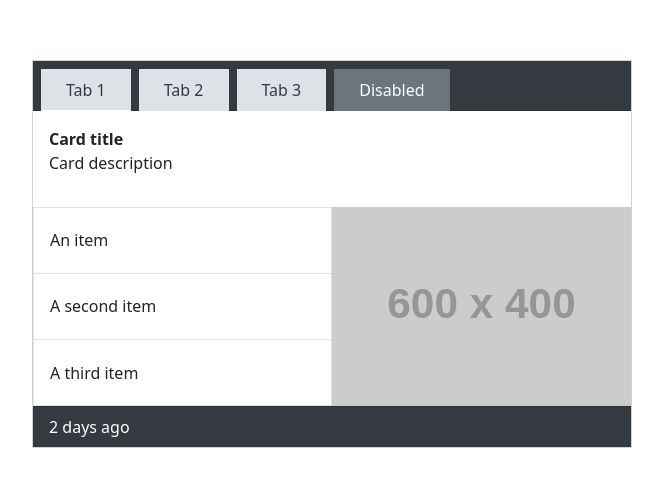
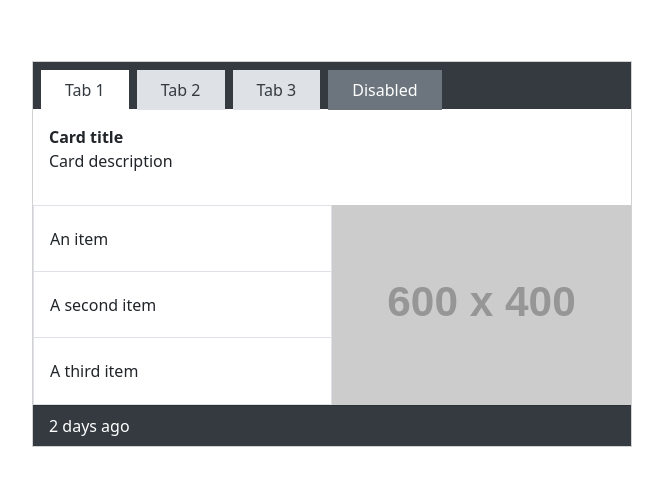
Before and after one commit to joaogabriel-thedev/Bootstrap-component, a website: page src/index.html in a window 1280 px wide. Shown: the part 146-632 px from the top of the page, without its empty margins (308-971 px from the left). Drawn offline with nearby package versions, Linux system fonts and the light colour scheme; files that its build step writes are made by us from their sources; placeholder pictures from the web are drawn by us.

Commit message:
legeres corrections

```diff
--- a/src/index.html
+++ b/src/index.html
@@ -33,7 +33,8 @@
       <!-- CSS and JavaScript -->
       <link rel="stylesheet" href="styles/app.css">
       <script src="scripts/main.js" defer></script>
-      <script src="https://cdn.jsdelivr.net/npm/bootstrap@5.3.3/dist/js/bootstrap.bundle.min.js" integrity="sha384-YvpcrYf0tY3lHB60NNkmXc5s9fDVZLESaAA55NDzOxhy9GkcIdslK1eN7N6jIeHz" crossorigin="anonymous"></script>
+      <script src="https://code.jquery.com/jquery-3.6.0.min.js" defer></script>
+      <script src="https://cdn.jsdelivr.net/npm/bootstrap@5.3.3/dist/js/bootstrap.bundle.min.js" integrity="sha384-YvpcrYf0tY3lHB60NNkmXc5s9fDVZLESaAA55NDzOxhy9GkcIdslK1eN7N6jIeHz" crossorigin="anonymous" defer></script>
 
       <!-- Title -->
       <title>Odoo training</title>
@@ -44,25 +45,25 @@
     <div class="card w-100 col-md-8 col-lg-6 rounded-0" style="max-width: 600px;">
 
       <!-- Card Header with Tabs -->
-      <div class="card-header bg-dark rounded-0">
-        <ul class="nav nav-tabs card-header-tabs" role="tablist">
+      <div class="card-header bg-dark rounded-0 border-0 pb-0 z-0">
+        <ul class="nav nav-tabs card-header-tabs pb-0 mb-0" role="tablist">
           <li class="nav-item pe-2">
-            <a class="nav-link active rounded-0 text-dark bg-light px-4" data-bs-toggle="tab" href="#tab1" role="tab">Tab 1</a>
+            <a class="nav-link active rounded-0 text-dark px-4 border-0" data-bs-toggle="tab" href="#tab1" role="tab" aria-selected="true">Tab 1</a>
           </li>
           <li class="nav-item pe-2">
-            <a class="nav-link rounded-0 text-dark bg-light px-4" data-bs-toggle="tab" href="#tab2" role="tab">Tab 2</a>
+            <a class="nav-link rounded-0 text-dark px-4 border-0" data-bs-toggle="tab" href="#tab2" role="tab" aria-selected="false">Tab 2</a>
           </li>
           <li class="nav-item pe-2">
-            <a class="nav-link rounded-0 text-dark bg-light px-4" data-bs-toggle="tab" href="#tab3" role="tab">Tab 3</a>
+            <a class="nav-link rounded-0 text-dark px-4 border-0" data-bs-toggle="tab" href="#tab3" role="tab" aria-selected="false">Tab 3</a>
           </li>
           <li class="nav-item pe-2">
-            <a class="nav-link disabled rounded-0 text-dark bg-secondary px-4 text-white" href="#" aria-disabled="true">Disabled</a>
+            <a class="nav-link disabled rounded-0 text-dark bg-secondary px-4 text-white border-0" href="#" aria-disabled="true" aria-selected="false">Disabled</a>
           </li>
         </ul>
       </div>
 
       <!-- Card Body with Tab Content -->
-      <div class="card-body tab-content p-0">
+      <div class="card-body tab-content p-0 z-1">
 
         <!-- Tab 1 Content -->
         <div class="tab-pane fade show active" id="tab1" role="tabpanel">
@@ -122,18 +123,5 @@
       </div>
     </div>
   </div>
-
-  <!-- custom script -->
-  <script>
-    function showImage(imageId) {
-      // Hide all images
-      document.querySelectorAll('.img-container img').forEach(img => {
-        img.style.display = 'none';
-      });
-
-      // Show the selected image
-      document.getElementById(imageId).style.display = 'block';
-    }
-  </script>
 </body>
 </html>
--- a/src/styles/app.scss
+++ b/src/styles/app.scss
@@ -1,6 +1,13 @@
 @import "node_modules/bootstrap/scss/bootstrap";
+@import "./utils/variables";
 
 :root {
     --bs-dark-rgb: 52, 58, 64;
     --bs-light-rgb: 222, 226, 230;
 }
+
+// could not find a way to make the background change on nav-item because the element have a background:none
+
+.nav-link {
+    background-color: $gray-300;
+}
--- /dev/null
+++ b/src/styles/utils/_variables.scss
@@ -0,0 +1 @@
+$nav-tabs-link-active-bg: white;
```
